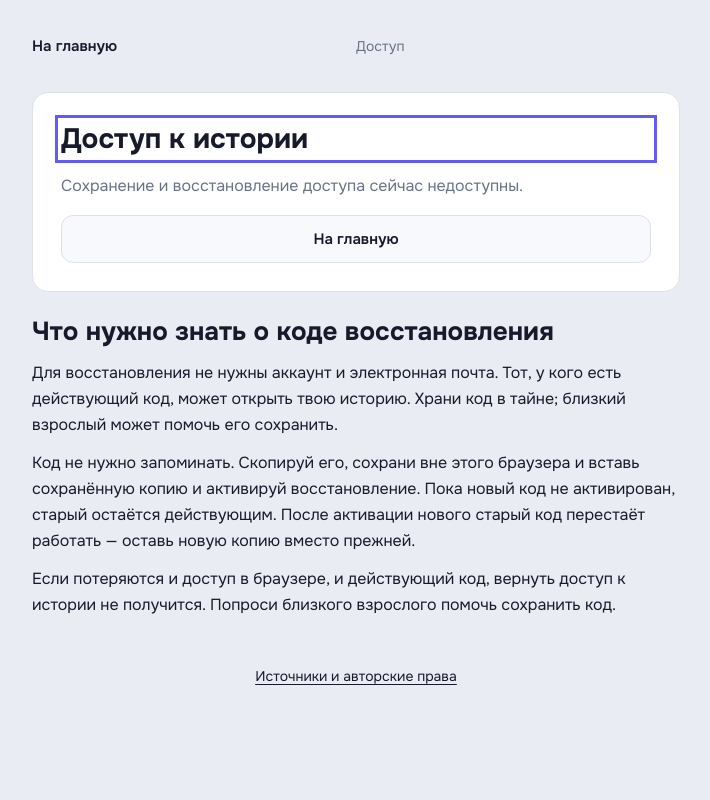
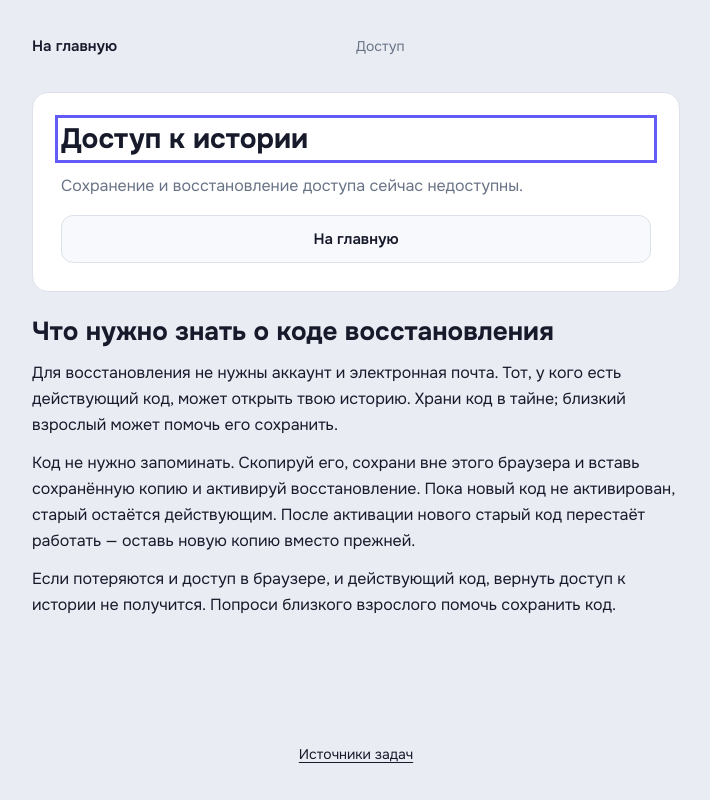
Before and after one commit to SemenKr/olympiad-trainer, a Next.js app: page /restore in a window 1280 px wide. Shown: the whole page, without its empty margins (284-994 px from the left). Built offline with nearby package versions, Linux system fonts and the light colour scheme.

Commit message:
fix: keep shared footer at page bottom (#117)

```diff
--- a/src/app/globals.scss
+++ b/src/app/globals.scss
@@ -98,6 +98,9 @@
 }
 
 body {
+  display: flex;
+  min-height: 100dvh;
+  flex-direction: column;
   margin: 0;
   color: var(--ot-color-text-primary);
   background: var(--ot-color-canvas);
--- a/src/app/site-footer.module.scss
+++ b/src/app/site-footer.module.scss
@@ -1,7 +1,11 @@
 .footer {
   width: min(100%, 1232px);
+  flex-shrink: 0;
+  margin-block-start: auto;
   margin-inline: auto;
-  padding: var(--ot-space-8) var(--ot-space-16) var(--ot-space-24);
+  padding: var(--ot-space-8) max(var(--ot-space-16), env(safe-area-inset-right))
+    max(var(--ot-space-24), env(safe-area-inset-bottom))
+    max(var(--ot-space-16), env(safe-area-inset-left));
   text-align: center;
 
   a {
--- a/src/app/site-footer.tsx
+++ b/src/app/site-footer.tsx
@@ -5,7 +5,7 @@ export default function SiteFooter() {
   return (
     <footer className={styles.footer}>
       <Link href="/sources" prefetch={false}>
-        Источники и авторские права
+        Источники задач
       </Link>
     </footer>
   );
```
Also changed, not shown: 1 other file (tests, documents, lock files or other folders).
